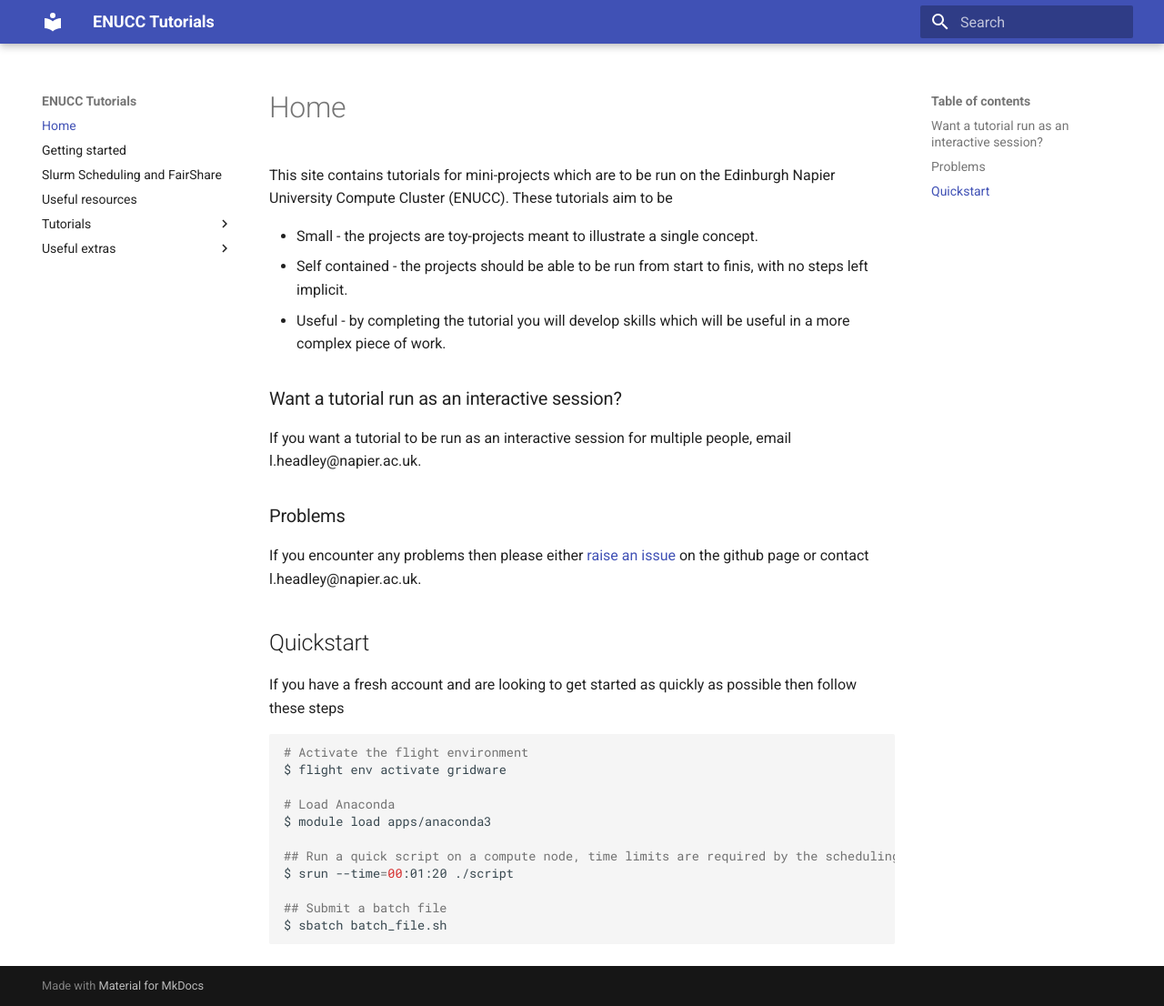
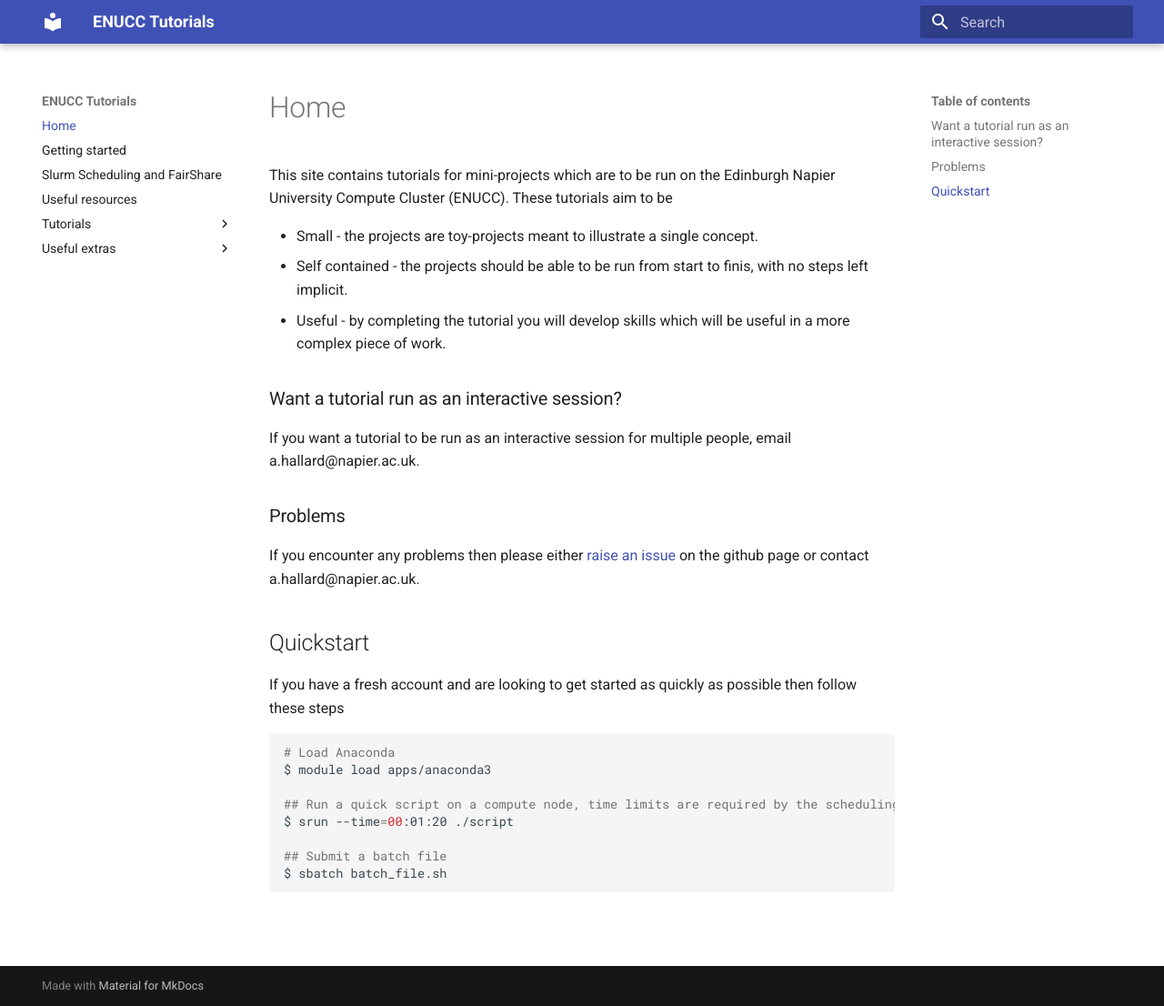
Before and after one commit to SCEBE-Technicians/enucc-tutorials, an MkDocs documentation site: the page built from docs/index.md, in a window 1280 px wide and 1106 px high. Shown: the whole window at 91% size. Built offline with MkDocs 1.6.1 and Material for MkDocs 9.7.7, drawn with Linux system fonts in a browser that asks for light colours.

Commit message:
Updated email address

````diff
--- a/docs/index.md
+++ b/docs/index.md
@@ -5,19 +5,16 @@ This site contains tutorials for mini-projects which are to be run on the Edinbu
 - Useful - by completing the tutorial you will develop skills which will be useful in a more complex piece of work.
 
 ### Want a tutorial run as an interactive session?
-If you want a tutorial to be run as an interactive session for multiple people, email l.headley@napier.ac.uk.
+If you want a tutorial to be run as an interactive session for multiple people, email a.hallard@napier.ac.uk.
 
 ### Problems
-If you encounter any problems then please either [raise an issue](https://github.com/SCEBE-Technicians/enucc-tutorials/issues) on the github page or contact l.headley@napier.ac.uk.
+If you encounter any problems then please either [raise an issue](https://github.com/SCEBE-Technicians/enucc-tutorials/issues) on the github page or contact a.hallard@napier.ac.uk.
 
 ## Quickstart
 
 If you have a fresh account and are looking to get started as quickly as possible then follow these steps
 
 ```bash
-# Activate the flight environment
-$ flight env activate gridware
-
 # Load Anaconda
 $ module load apps/anaconda3
 
````
